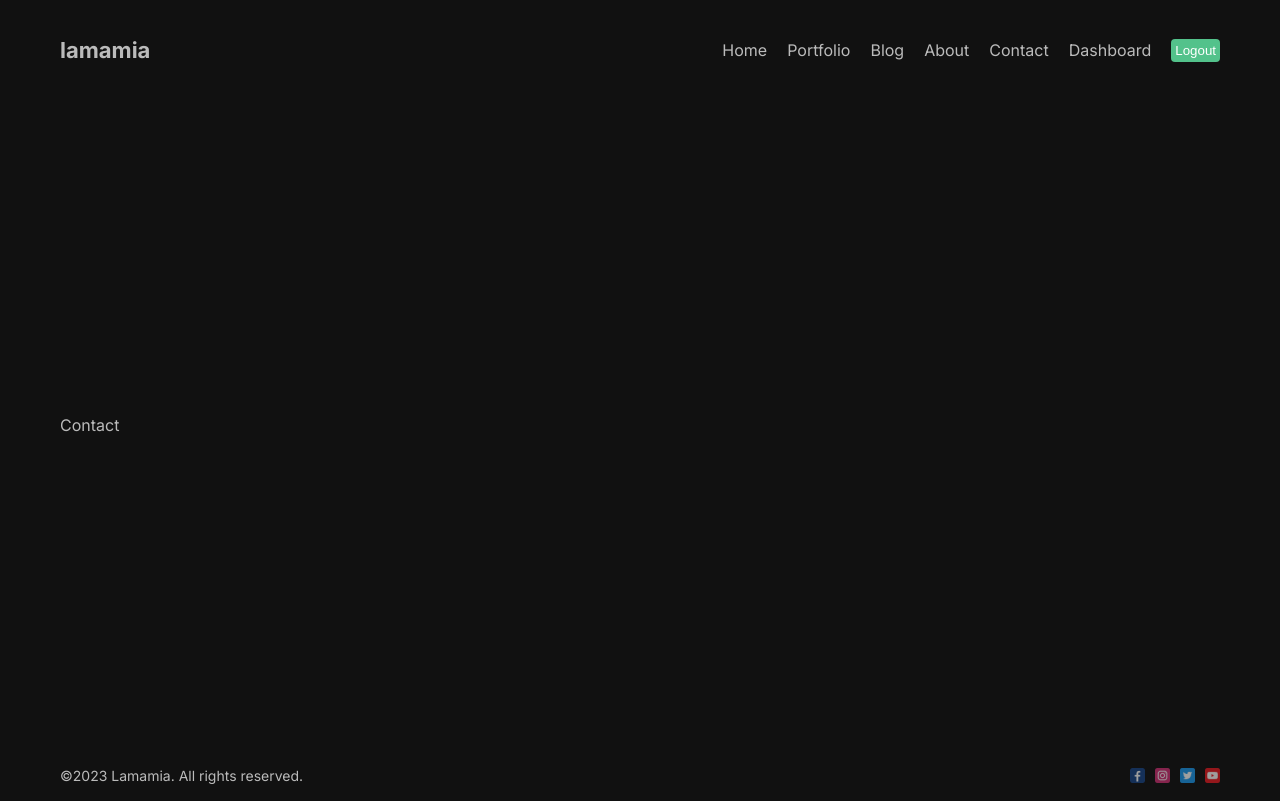
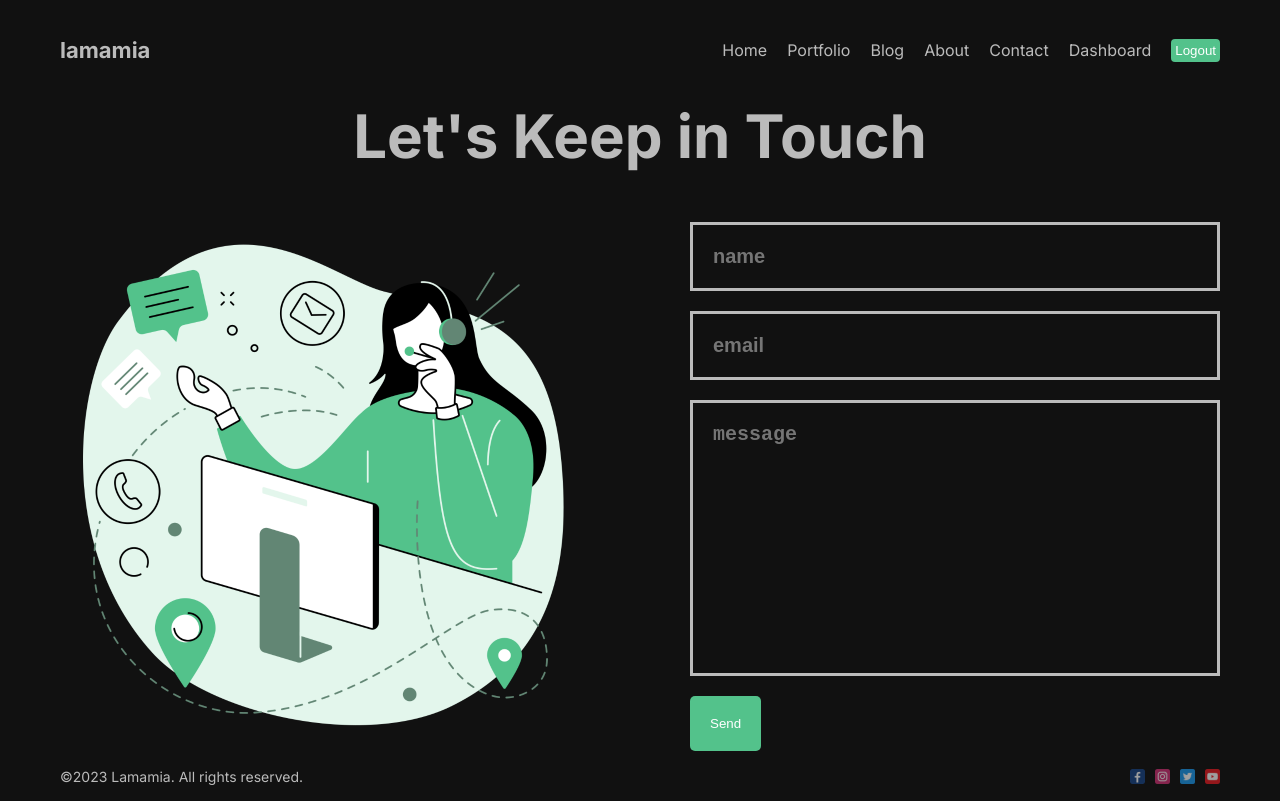
Before and after one commit to RaiseOnce/design-app, a Next.js app: page /contact in a window 1280 px wide. Built offline with nearby package versions, Linux system fonts and the light colour scheme.

Commit message:
contact is done

```diff
--- a/src/app/contact/page.module.scss
+++ b/src/app/contact/page.module.scss
@@ -0,0 +1,61 @@
+@import '../../styles/base';
+
+.title {
+  font-size: 60px;
+  margin-bottom: 50px;
+  text-align: center;
+}
+
+.content {
+  display: flex;
+  align-items: center;
+  gap: 100px;
+}
+
+.imgContainer {
+  flex: 1;
+  height: 500px;
+  position: relative;
+}
+
+.img {
+  object-fit: contain;
+  // animation: move 3s infinite ease alternate;
+}
+
+.form {
+  @include container;
+  gap: 20px;
+}
+
+.input {
+  padding: 20px;
+  background-color: $color-transperent;
+  border: none;
+  outline: none;
+  color: $color-gray;
+  border: 3px solid $color-gray;
+  font-size: 20px;
+  font-weight: bold;
+}
+
+.textArea {
+  padding: 20px;
+  background-color: $color-transperent;
+  border: none;
+  outline: none;
+  color: $color-gray;
+  border: 3px solid $color-gray;
+  font-size: 20px;
+  font-weight: bold;
+  resize: none;
+}
+
+@keyframes move {
+  from {
+    transform: translateY(-15px);
+  }
+  to {
+    transform: translateY(0px) scale(1.03);
+  }
+}
--- a/src/app/contact/page.tsx
+++ b/src/app/contact/page.tsx
@@ -1,8 +1,30 @@
 import React from 'react'
 import styles from './page.module.scss'
+import Image from 'next/image'
+import Button from '@/components/Button/Button'
 
 const Contact = () => {
-  return <div>Contact</div>
+  return (
+    <div className={styles.container}>
+      <h1 className={styles.title}>Let's Keep in Touch</h1>
+      <div className={styles.content}>
+        <div className={styles.imgContainer}>
+          <Image src="/contact.png" alt="" fill={true} className={styles.img} />
+        </div>
+        <form className={styles.form}>
+          <input type="text" placeholder="name" className={styles.input} />
+          <input type="text" placeholder="email" className={styles.input} />
+          <textarea
+            placeholder="message"
+            cols="30"
+            rows="10"
+            className={styles.textArea}
+          />
+          <Button url="#" text="Send" />
+        </form>
+      </div>
+    </div>
+  )
 }
 
 export default Contact
--- a/src/app/page.module.scss
+++ b/src/app/page.module.scss
@@ -18,7 +18,7 @@
   -webkit-text-fill-color: transparent;
 }
 
-.desc {
+.subtitle {
   font-size: 24px;
   font-weight: 300;
 }
@@ -36,5 +36,15 @@
 .img {
   width: 100%;
   height: 500px;
-  object-fit: cover;
+  object-fit: contain;
+  // animation: move 3s infinite ease alternate;
 }
+
+@keyframes move {
+  from {
+    transform: translateY(-10px);
+  }
+  to {
+    transform: translateY(10px);
+  }
+}
--- a/src/app/page.tsx
+++ b/src/app/page.tsx
@@ -10,7 +10,7 @@
         <h1 className={styles.title}>
           Better design for your digital products.
         </h1>
-        <p className={styles.desc}>
+        <p className={styles.subtitle}>
           Turning your Idea into Reality. We bring together the teams from the
           global tech industry.
         </p>
```
